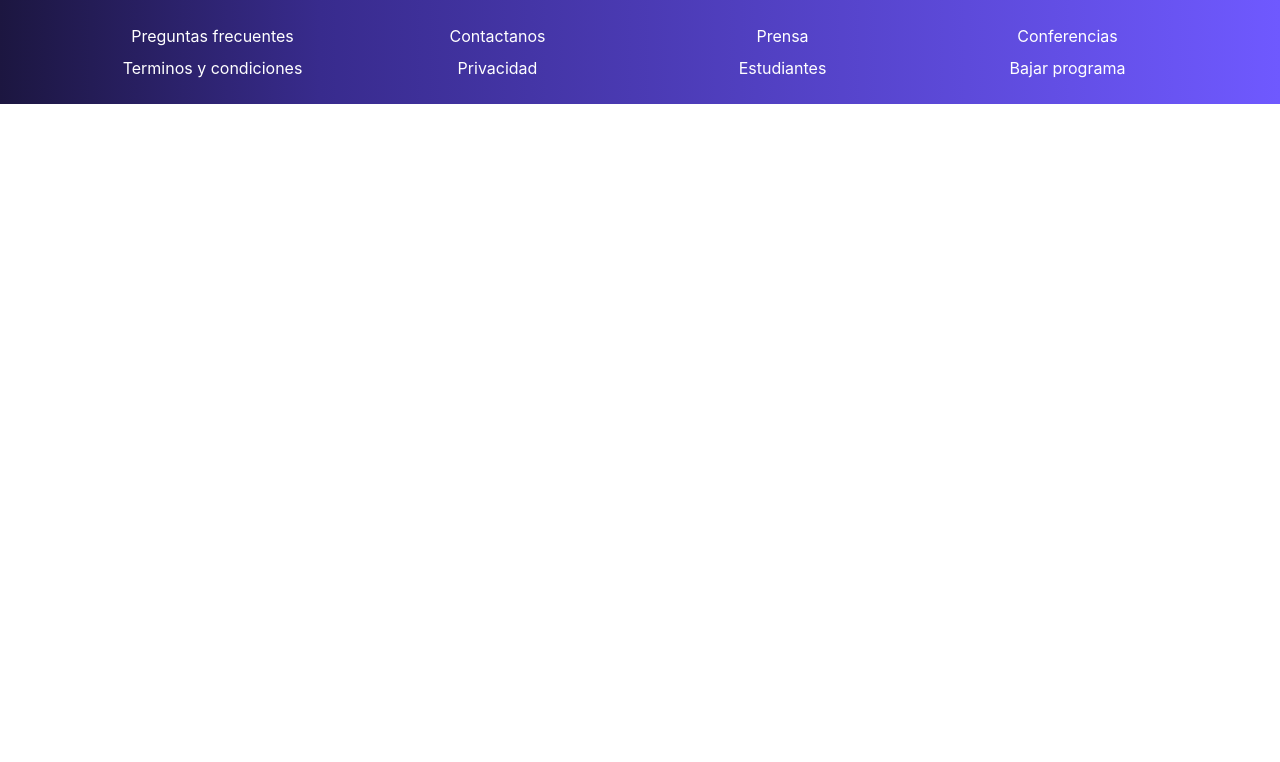
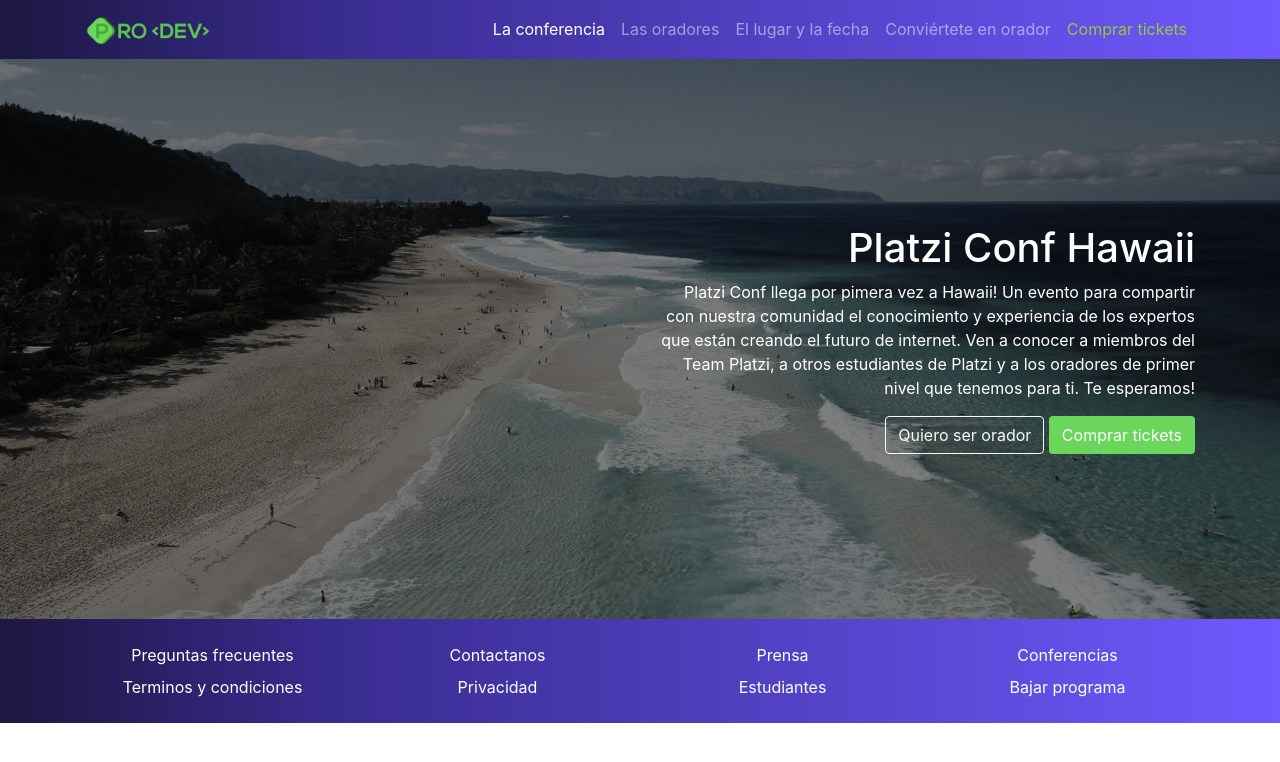
Before and after one commit to volta2016/bootstrap-proyect, a plain HTML site: page index.html in a window 1280 px wide. Drawn offline with nearby package versions, Linux system fonts and the light colour scheme.

Commit message:
agregando footer, nav y slide

```diff
--- a/index.css
+++ b/index.css
@@ -2,17 +2,19 @@
   color: #97c93e !important;
 }
 
-.btn-platzi {
-  background-color: #97c93e;
+.btn-ticket {
+  background-color: #6AD65B;
   color: white;
 }
-
+.btn-ticket:hover {
+  background-color: #43A835;
+}
 .btn-platzi:hover {
   background-color: #82ad36;
 }
 
 #header img {
-  width: 80px;
+  width: 125px;
 }
 
 #main .carousel-inner img {
@@ -49,7 +51,8 @@
   max-width: 100%;
 }
 
-#footer {
+
+#footer, #header {
   background: linear-gradient(90deg,#1C1640 ,rgb(56, 43, 141) 25%,#6F59FF);
 }
 
--- a/index.html
+++ b/index.html
@@ -6,16 +6,83 @@
     <meta name="viewport" content="width=device-width, initial-scale=1, shrink-to-fit=no">
 
     <!-- Bootstrap CSS -->
-    <link rel="stylesheet" href="https://stackpath.bootstrapcdn.com/bootstrap/4.4.1/css/bootstrap.min.css" integrity="sha384-Vkoo8x4CGsO3+Hhxv8T/Q5PaXtkKtu6ug5TOeNV6gBiFeWPGFN9MuhOf23Q9Ifjh" crossorigin="anonymous">
     <link rel="stylesheet" href="index.css">
+   <link rel="stylesheet" href="https://stackpath.bootstrapcdn.com/bootstrap/4.1.3/css/bootstrap.min.css" integrity="sha384-MCw98/SFnGE8fJT3GXwEOngsV7Zt27NXFoaoApmYm81iuXoPkFOJwJ8ERdknLPMO" crossorigin="anonymous">
     <title>Conf Pro Dev</title>
   </head>
-  <body>
+  <body data-spy="scroll" data-target="#navbar" data-offset="57">
+    <!-- Header -->
+    <nav id="header" class="navbar navbar-expand-lg navbar-dark bg-dark sticky-top">
+      <div class="container">
+        <a class="navbar-brand" href="#">
+          <img src="assets/images/logo.png" alt="Pro devlogo">
+        </a>
+        <button class="navbar-toggler" type="button" data-toggle="collapse" data-target="#navbar" aria-controls="navbarSupportedContent" aria-expanded="false" aria-label="Toggle navigation">
+          <span class="navbar-toggler-icon"></span>
+        </button>
+
+        <div class="collapse navbar-collapse" id="navbar">
+          <ul class="navbar-nav ml-auto">
+            <li class="nav-item">
+              <a class="nav-link" href="#main">La conferencia</a>
+            </li>
+            <li class="nav-item">
+              <a class="nav-link" href="#speakers">Las oradores</a>
+            </li>
+            <li class="nav-item">
+              <a class="nav-link" href="#place-time">El lugar y la fecha</a>
+            </li>
+            <li class="nav-item">
+              <a class="nav-link" href="#conviertete-en-orador">Conviértete en orador</a>
+            </li>
+            <li class="nav-item">
+              <a class="nav-link text-platzi" href="#" data-toggle="modal" data-target="#modalCompra">Comprar tickets</a>
+            </li>
+          </ul>
+        </div>
+      </div>
+    </nav>
+    <!-- /Header -->
+     <!-- Main -->
+     <main id="main">
+      <div id="carousel" class="carousel slide carousel-fade" data-ride="carousel" data-pause="false">
+        <div class="carousel-inner">
+          <div class="carousel-item active">
+            <img class="d-block w-100" src="assets/images/hawaii.jpg" alt="Hawaii 1">
+          </div>
+          <div class="carousel-item">
+            <img class="d-block w-100" src="assets/images/hawaii2.jpg" alt="Hawaii 2">
+          </div>
+          <div class="carousel-item">
+            <img class="d-block w-100" src="assets/images/hawaii3.jpeg" alt="Hawaii 3">
+          </div>
+          <div class="overlay">
+            <div class="container">
+              <div class="row align-items-center">
+                <div class="col-md-6 offset-md-6 text-center text-md-right">
+                  <h1>Platzi Conf Hawaii</h1>
+                  <p class="d-none d-md-block">
+                    Platzi Conf llega por pimera vez a Hawaii! Un evento para
+                    compartir con nuestra comunidad el conocimiento y experiencia
+                    de los expertos que están creando el futuro de internet.
+                    Ven a conocer a miembros del Team Platzi, a otros
+                    estudiantes de Platzi y a los oradores de primer nivel
+                    que tenemos para ti. Te esperamos!
+                  </p>
+                  <a href="#" class="btn btn-outline-light" data-toggle="modal">Quiero ser orador</a>
+                  <button type="button" class="btn btn-ticket" data-toggle="modal" data-target="#modalCompra">Comprar tickets</button>
+                </div>
+              </div>
+            </div>
+          </div>
+        </div>
+      </div>
+    </main>
+    <!-- /Main -->
 
 
 
-
-
+    <!-- Footer -->
     <footer id="footer" class="py-4">
       <div class="container">
         <div class="row text-center">
@@ -48,11 +115,13 @@
         </div>
       </div>
     </footer>
+      <!-- Footer -->
 
-    <!-- Optional JavaScript -->
+      <!-- Optional JavaScript -->
     <!-- jQuery first, then Popper.js, then Bootstrap JS -->
-    <script src="https://code.jquery.com/jquery-3.4.1.slim.min.js" integrity="sha384-J6qa4849blE2+poT4WnyKhv5vZF5SrPo0iEjwBvKU7imGFAV0wwj1yYfoRSJoZ+n" crossorigin="anonymous"></script>
-    <script src="https://cdn.jsdelivr.net/npm/popper.js@1.16.0/dist/umd/popper.min.js" integrity="sha384-Q6E9RHvbIyZFJoft+2mJbHaEWldlvI9IOYy5n3zV9zzTtmI3UksdQRVvoxMfooAo" crossorigin="anonymous"></script>
-    <script src="https://stackpath.bootstrapcdn.com/bootstrap/4.4.1/js/bootstrap.min.js" integrity="sha384-wfSDF2E50Y2D1uUdj0O3uMBJnjuUD4Ih7YwaYd1iqfktj0Uod8GCExl3Og8ifwB6" crossorigin="anonymous"></script>
+    <script src="https://code.jquery.com/jquery-3.3.1.slim.min.js" integrity="sha384-q8i/X+965DzO0rT7abK41JStQIAqVgRVzpbzo5smXKp4YfRvH+8abtTE1Pi6jizo" crossorigin="anonymous"></script>
+    <script src="https://cdnjs.cloudflare.com/ajax/libs/popper.js/1.14.3/umd/popper.min.js" integrity="sha384-ZMP7rVo3mIykV+2+9J3UJ46jBk0WLaUAdn689aCwoqbBJiSnjAK/l8WvCWPIPm49" crossorigin="anonymous"></script>
+    <script src="https://stackpath.bootstrapcdn.com/bootstrap/4.1.3/js/bootstrap.min.js" integrity="sha384-ChfqqxuZUCnJSK3+MXmPNIyE6ZbWh2IMqE241rYiqJxyMiZ6OW/JmZQ5stwEULTy" crossorigin="anonymous"></script>
+    <script src="index.js"></script>
   </body>
 </html>
```
Also changed, not shown: assets/images/logo.png (added).
